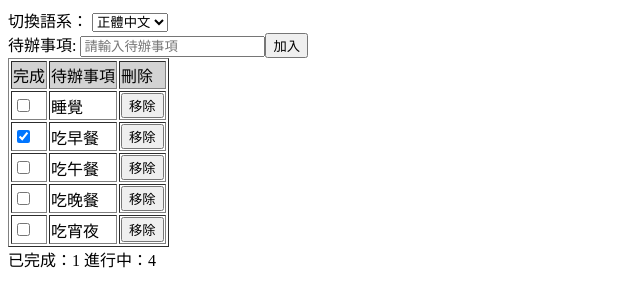
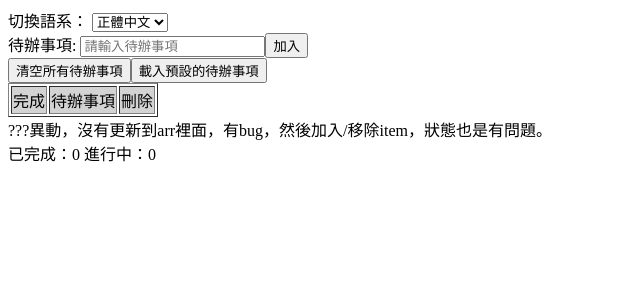
Before and after one commit to lesterio/todolist_exercise, an Angular app: page / in a window 1280 px wide. Shown: the top 306 px of the page, without its empty margins (0-640 px from the left). Built offline with nearby package versions, Linux system fonts and the light colour scheme.

Commit message:
httpClient的可怕東西!

```diff
--- a/src/app/app.config.ts
+++ b/src/app/app.config.ts
@@ -1,5 +1,7 @@
+import { provideHttpClient } from '@angular/common/http';
 import { ApplicationConfig } from '@angular/core';
 
 export const appConfig: ApplicationConfig = {
-  providers: []
+  providers: [ provideHttpClient()]
+  //Todo：幹，這個真的是會忘記… 要使用HttpClient的功能，記得要在這裡import providers哈哈哈哈
 };
--- a/src/todolistbody/todolistbody.component.html
+++ b/src/todolistbody/todolistbody.component.html
@@ -5,16 +5,21 @@
     </span>
   </label>
   <button (click)="addItem()">加入</button>
-  <label></label>
+  <div>
+    <button (click)="clearItem()">清空所有待辦事項</button>
+    <button (click)="readDefaultTodoItem()">載入預設的待辦事項</button>
+  </div>
+
   <table [border]="1">
     <tr style="background-color: lightgrey;"><td>完成</td><td>待辦事項</td><td>刪除</td></tr>
-    <tr *ngFor="let item of todoitems">
+    <tr *ngFor="let item of todoitems" [attr.item] = "item">
       <td><input type="checkbox" [checked]="item.isCompelete" [id]="item.itemDesc"></td>
       <td><label [htmlFor]="item.itemDesc">{{item.itemDesc}} </label> </td>
       <!--#item：上課好像有說這個是什麼語法糖，我猜可能可以這樣做，試試-->
       <td><button #item (click)="removeItem(item)">移除</button></td>
     </tr>
   </table>
-  已完成：{{getItemByStatusCount(true)}}
-  進行中：{{getItemByStatusCount(false)}}
+  ???異動，沒有更新到arr裡面，有bug，然後加入/移除item，狀態也是有問題。<br>
+  已完成：{{getCompeleteItemCount()}}
+  進行中：{{getProcessingItemCount()}}
 </div>
--- a/src/todolistbody/todolistbody.component.ts
+++ b/src/todolistbody/todolistbody.component.ts
@@ -1,8 +1,9 @@
-import { Component } from '@angular/core';
+import { Component , inject ,OnInit} from '@angular/core';
 import { CommonModule } from '@angular/common';
-
 import { Todoitem } from 'src/todoitem';
 import { FormsModule } from '@angular/forms';
+//import { HttpClient } from '@angular/common/http';
+import { HttpClient } from '@angular/common/http';
 
 @Component({
   selector: 'app-todolistbody',
@@ -12,16 +13,35 @@ import { FormsModule } from '@angular/forms';
   styleUrls: ['./todolistbody.component.css']
 })
 export class TodolistbodyComponent {
+
   itemDesc = ''
-  todoitems : Todoitem[] = [
-    { itemDesc : '睡覺' , isCompelete : false},
-    { itemDesc : '吃早餐' , isCompelete : true},
-    { itemDesc : '吃午餐' , isCompelete : false},
-    { itemDesc : '吃晚餐' , isCompelete : false},
-    { itemDesc : '吃宵夜' , isCompelete : false},
-  ]
+  currentItem : Todoitem = { itemDesc : '' , isCompelete : false}
+  // todoitems : Todoitem[] = [
+  //   { itemDesc : '睡覺' , isCompelete : false},
+  //   { itemDesc : '吃早餐' , isCompelete : true},
+  //   { itemDesc : '吃午餐' , isCompelete : false},
+  //   { itemDesc : '吃晚餐' , isCompelete : false},
+  //   { itemDesc : '吃宵夜' , isCompelete : false},
+  // ]
+  todoitems : Todoitem[] = [];
 
-  clear = () => this.todoitems = []
+
+
+  //request = inject(HttpClient) //定義一個請求
+  httpClient = inject(HttpClient);
+  // ngOnInit(): void {
+  //   this.request.get<Todoitem[]>('http://localhost:4200/assets/data/todoitems.json')
+  //   .subscribe((data) => { this.todoitems = data })
+  // }
+
+
+
+  clearItem = () => this.todoitems = []
+  readDefaultTodoItem(){
+    //Todo:用httpGet試試
+    //this.request.get<Todoitem[]>('http://localhost:4200/assets/data/todoitems.json').subscribe(
+    //(data) => { this.todoitems = data })
+  }
   addItem(){
     this.itemDesc !== '' ?
       this.todoitems.push({itemDesc : this.itemDesc , isCompelete : false}):''
@@ -29,7 +49,7 @@ export class TodolistbodyComponent {
   }
 
   removeItem(data : Todoitem){
-    console.log(data)
+    //console.log(data)
     return this.todoitems = this.todoitems.filter( item => item !== data)
   }
 
```
